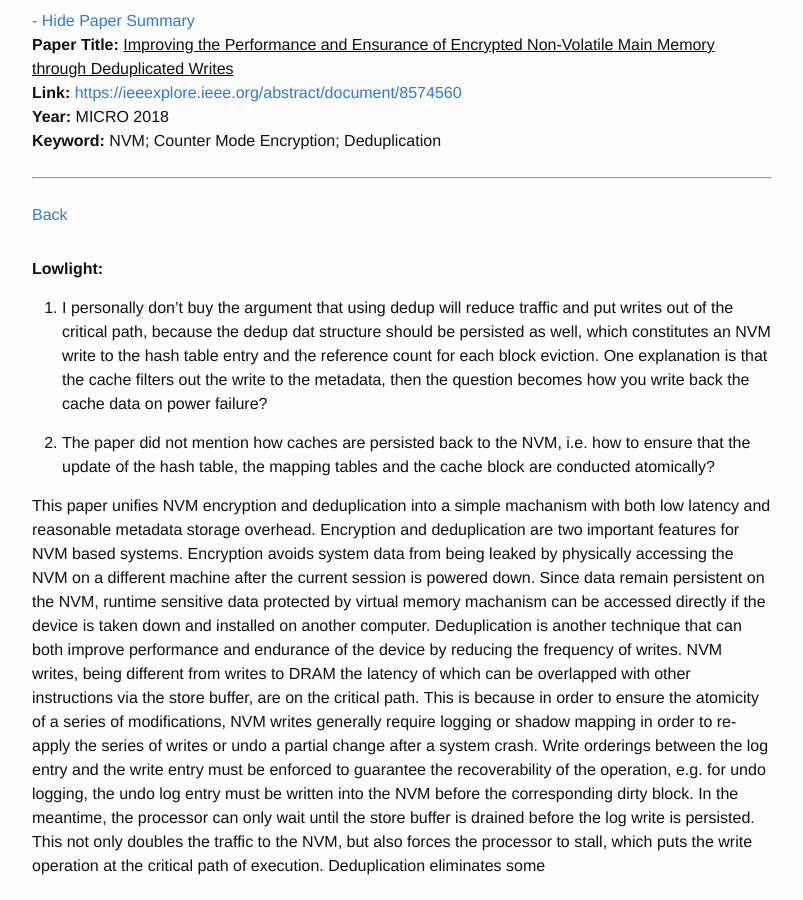
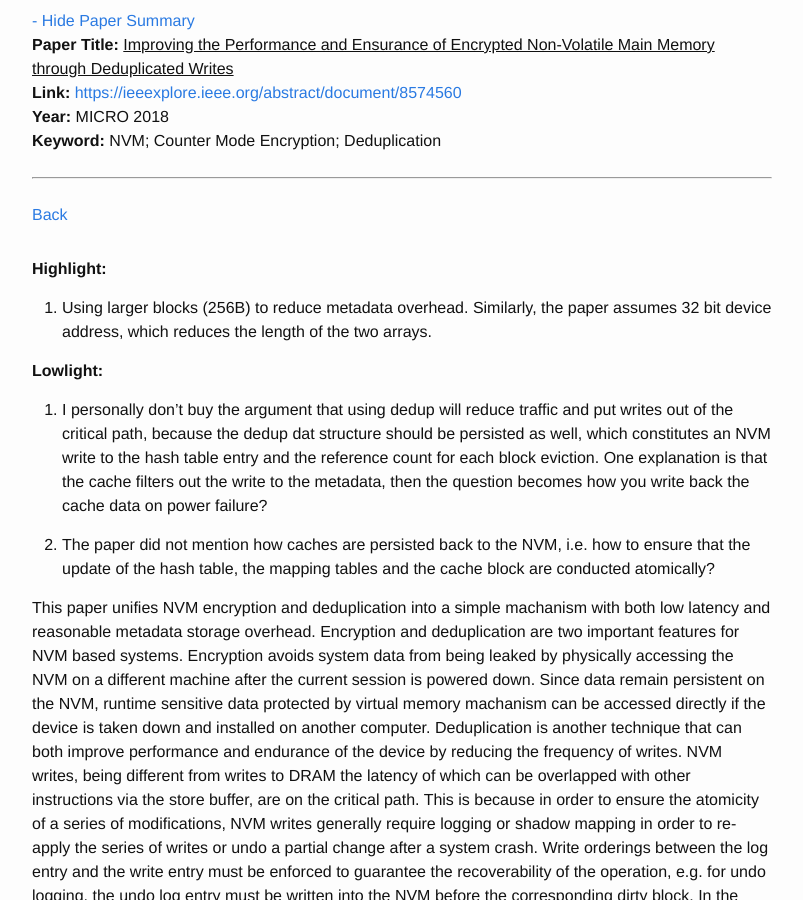
Before and after one commit to wangziqi2013/wangziqi2013.github.io, a Jekyll site: the page built from _posts/2019-08-16-improving-the-performance-and-endurance-of-encrypted.markdown, in a window 1280 px wide and 900 px high, scrolled down 343 px. Shown: the whole window, without its empty margins (238-1041 px from the left). Built offline with Jekyll 4.4.1, drawn with Linux system fonts in a browser that asks for light colours.

Commit message:
Adding high light

```diff
--- a/_posts/2019-08-16-improving-the-performance-and-endurance-of-encrypted.markdown
+++ b/_posts/2019-08-16-improving-the-performance-and-endurance-of-encrypted.markdown
@@ -13,7 +13,10 @@ htm_cr:
 version_mgmt:
 ---
 
+**Highlight:**
 
+1. Using larger blocks (256B) to reduce metadata overhead. Similarly, the paper assumes 32 bit device address, which reduces
+   the length of the two arrays.
 
 **Lowlight:**
 
```
